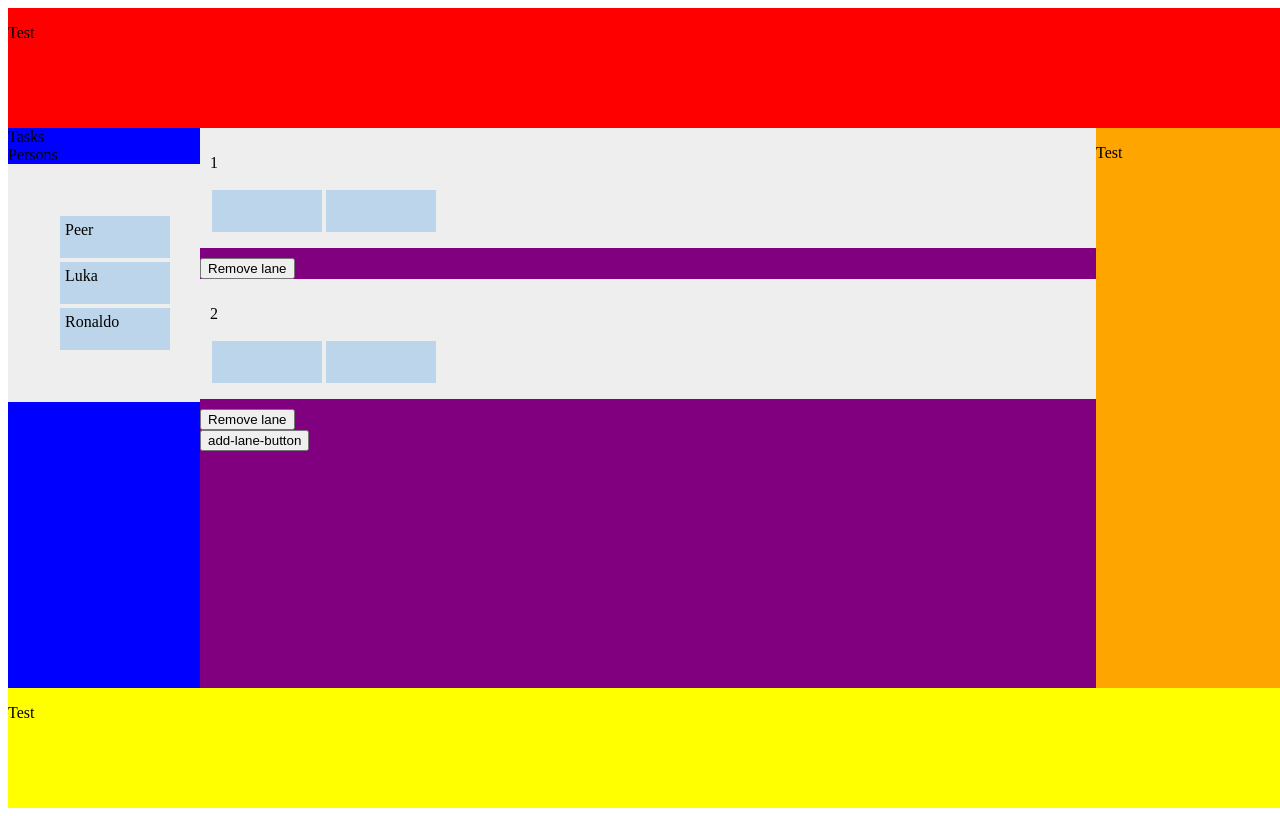
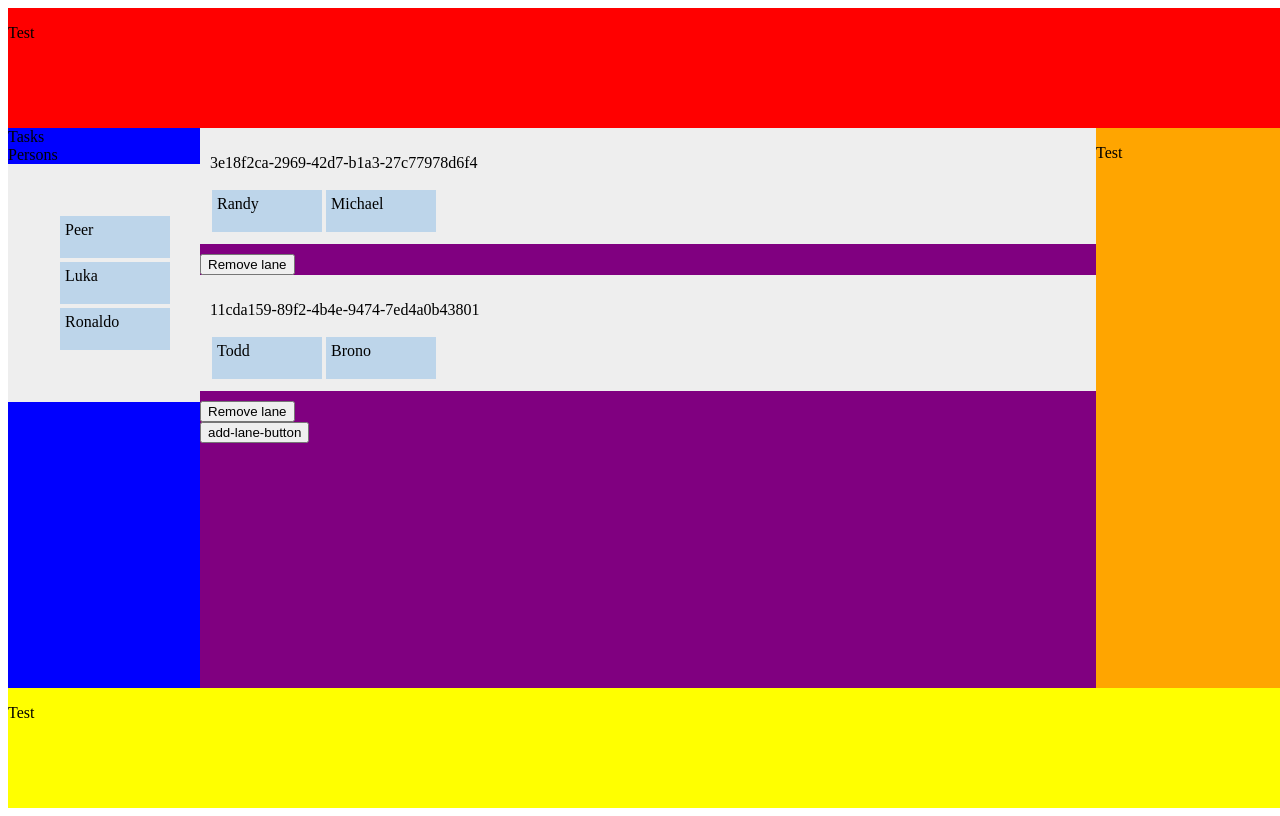
Before and after one commit to Holidaydrills/letspair, a Vue app: page / in a window 1280 px wide. Built offline with nearby package versions, Linux system fonts and the light colour scheme.

Commit message:
Add person name to task area

```diff
--- a/src/components/TaskArea.vue
+++ b/src/components/TaskArea.vue
@@ -17,13 +17,31 @@ export default defineComponent({
     return {
       lanes: [
         {
-          id: "1",
-          people: ["Dev 1", "Dev 2"],
+          id: uuidv4(),
+          people: [
+            {
+              id: uuidv4(),
+              name: "Randy",
+            },
+            {
+              id: uuidv4(),
+              name: "Michael",
+            },
+          ],
           tasks: ["Task 1", "Task 2"],
         },
         {
-          id: "2",
-          people: ["Dev 3", "Dev 4"],
+          id: uuidv4(),
+          people: [
+            {
+              id: uuidv4(),
+              name: "Todd",
+            },
+            {
+              id: uuidv4(),
+              name: "Brono",
+            },
+          ],
           tasks: ["Task 3", "Task 4"],
         },
       ],
@@ -33,7 +51,7 @@ export default defineComponent({
     addNewLane() {
       this.lanes.push({
         id: uuidv4(),
-        people: ["Dev 5", "Dev 6"],
+        people: [],
         tasks: ["Task 5", "Task 6"],
       });
     },
```
